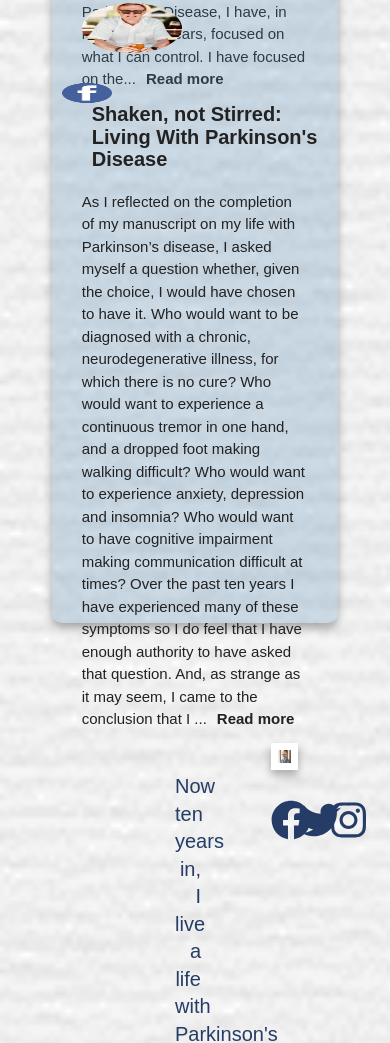
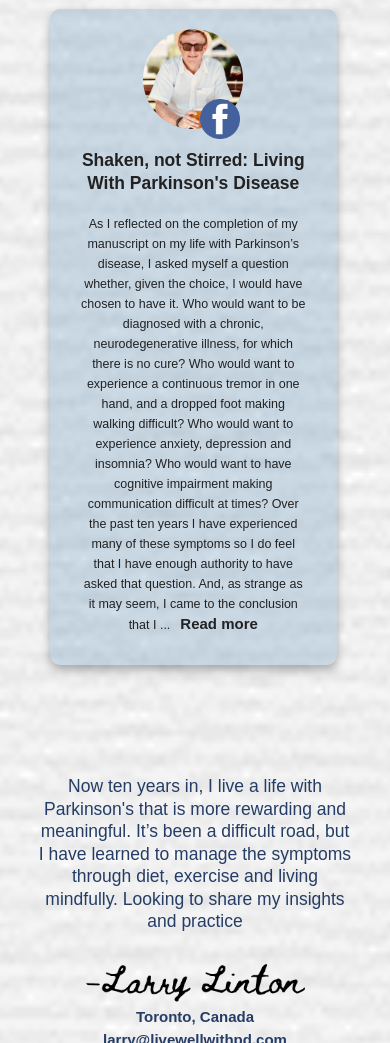
Before and after one commit to M-0919/team-a, a Gatsby site: page / in a window 390 px wide. Shown: the part 2047-3090 px from the top of the page. Built offline with nearby package versions, Linux system fonts and the light colour scheme; Gatsby itself is replaced by a stand-in of ours.

Commit message:
Mobile ver OK except iFrame(Trailer)

```diff
--- a/src/components/excerptFromFacebook/excerptFromFacebook.scss
+++ b/src/components/excerptFromFacebook/excerptFromFacebook.scss
@@ -73,42 +73,38 @@
     .card {
       padding: 2rem;
       max-width: 85%;
-      max-height: 600px;
-      margin: 0 auto;
+      max-height: 800px;
+      margin-bottom: 3rem;
 
       &__title {
         padding-bottom: 1rem;
-        margin: 0 auto;
-        // display: flex;
         flex-direction: column;
 
         &__img {
-          max-height: auto;
-          max-width: 10rem;
+          max-height: 15rem;
+          width: 10rem;
+          margin: 0 auto;
         }
 
         &__img2 {
-          // display: none;
-          max-height: auto;
-          max-width: 5rem;
-          margin-top: 3rem;
-          margin-left: -1rem;
+          max-height: 6rem;
+          width: 4rem;
+          margin-top: -3rem;
+          margin-left: 13rem;
+          padding-bottom: 1rem;
         }
 
         &__txt {
-          font-size: 2rem;
+          font-size: 1.75rem;
           line-height: 2.25rem;
-          font-weight: 700;
-          text-align: left;
-          margin-left: 2rem;
+          text-align: center;
+          margin: 0 auto;
         }
       }
       &__content {
-        padding: 1rem;
-        margin: 0 auto;
-        font-size: 1.5rem;
-        line-height: 2.25rem;
-        text-align: left;
+        font-size: 1.25rem;
+        line-height: 2rem;
+        text-align: center;
       }
 
       &__link {
--- a/src/components/profile/profile.scss
+++ b/src/components/profile/profile.scss
@@ -68,3 +68,55 @@
     }
   }
 }
+
+@media only screen and (max-width: 640px) {
+  .profile {
+    flex-direction: column;
+    // justify-content: space-around;
+    // width: 100%;
+    height: auto;
+    padding: 1rem 2rem;
+    margin-top: 2rem;
+
+    &__left {
+      width: 90%;
+      padding: unset;
+      margin: 0 auto;
+
+      &__text {
+        font-size: 1.75rem;
+        line-height: 2.25rem;
+        text-align: center;
+        padding-bottom: 3rem;
+      }
+
+      &__name {
+        padding: unset;
+        margin: 0 15%;
+        max-width: 70%;
+      }
+
+      &__address {
+        font-size: 1.5rem;
+        line-height: 2.25rem;
+        text-align: center;
+        padding-bottom: 3rem;
+      }
+    }
+
+    &__right {
+      width: 75%;
+      margin: 0 auto;
+      padding: unset;
+
+      &__image {
+        width: 95%;
+      }
+
+      &__list {
+        padding-top: 2rem;
+        padding-bottom: 3rem;
+      }
+    }
+  }
+}
```
Also changed, not shown: src/components/excerptFromFacebook/excerptFromFacebook.css, src/components/profile/profile.css, 2 other files.
